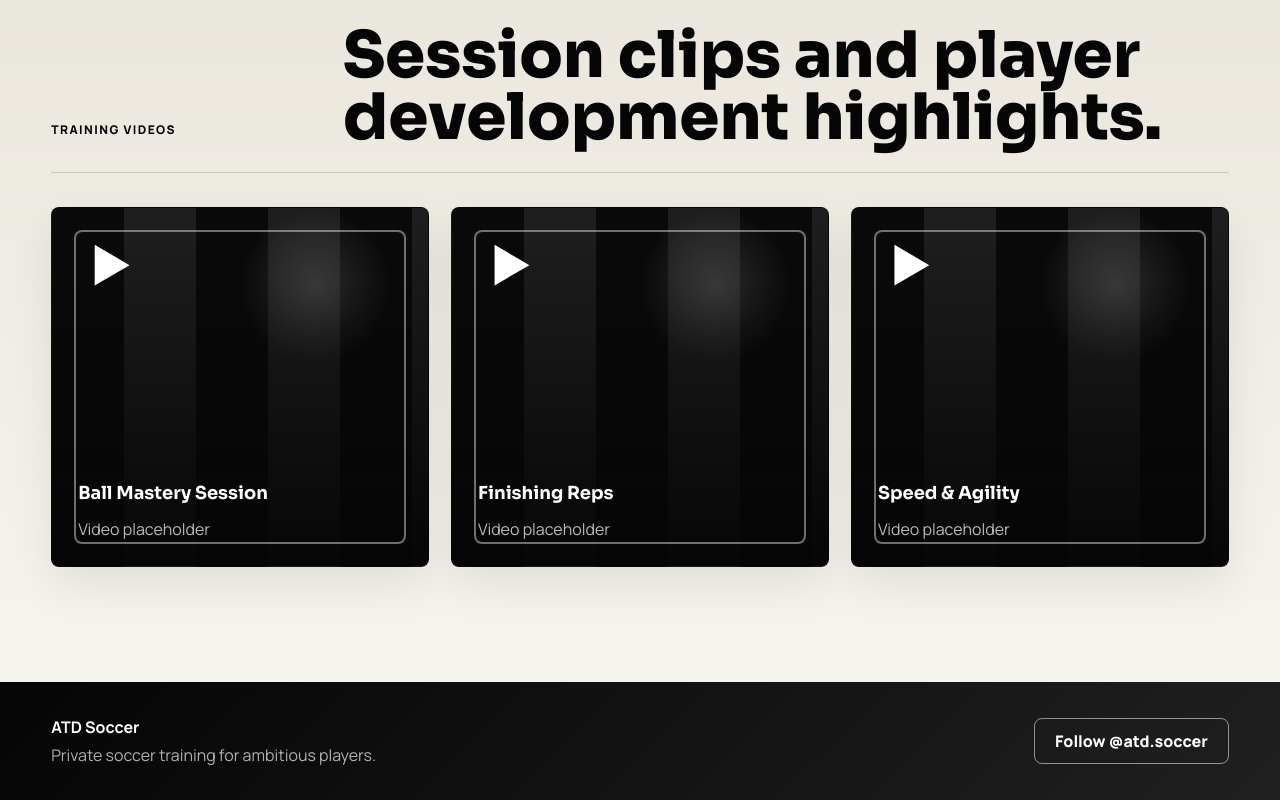
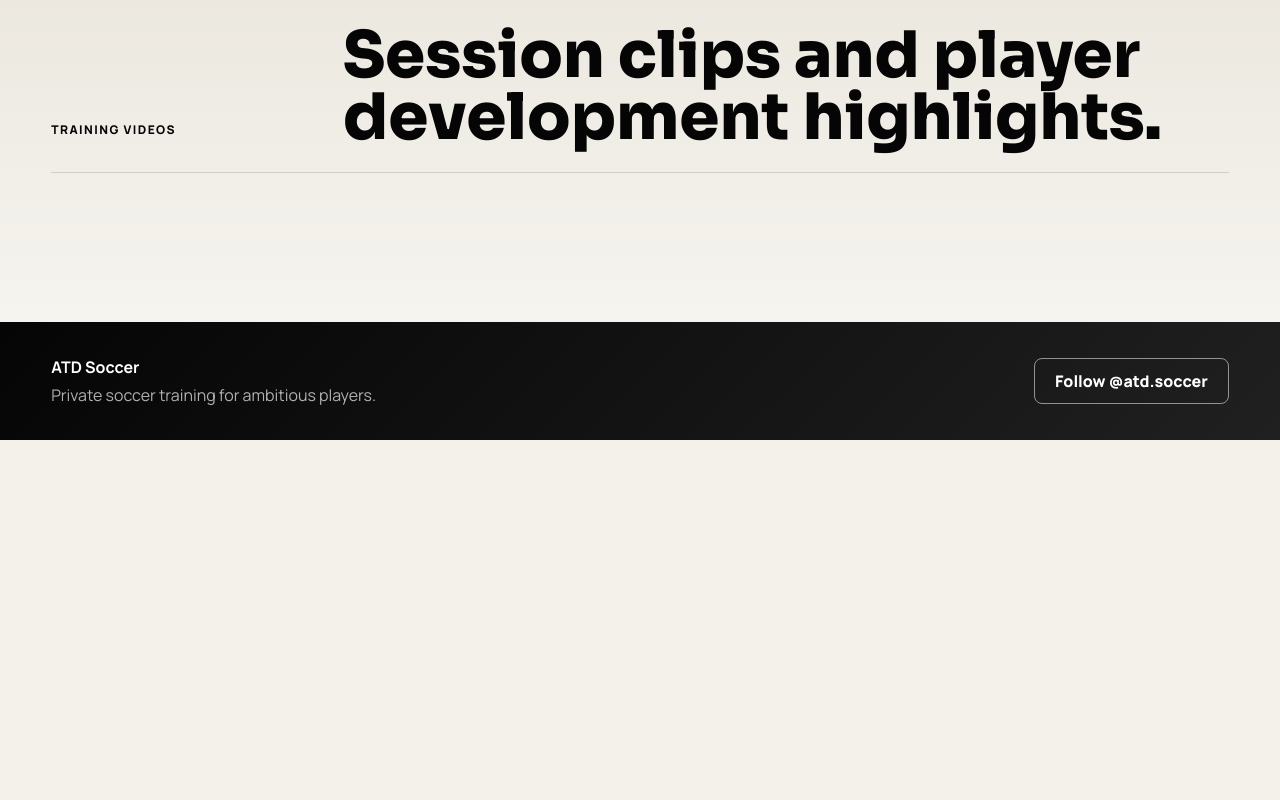
Before and after one commit to HistoryGuru/ATD, a plain HTML site: page index.html in a window 1280 px wide. Shown: the part 3552-4352 px from the top of the page. After the commit the page ends 3992 px from the top, so only its background shows below. Drawn offline with Linux system fonts and the light colour scheme.

Commit message:
Update index.html

```diff
--- a/index.html
+++ b/index.html
@@ -148,22 +148,7 @@
           <h2>Session clips and player development highlights.</h2>
         </div>
         <div class="video-grid">
-          <article class="video-placeholder">
-            <div class="play-symbol" aria-hidden="true"></div>
-            <h3>Ball Mastery Session</h3>
-            <p>Video placeholder</p>
-          </article>
-          <article class="video-placeholder">
-            <div class="play-symbol" aria-hidden="true"></div>
-            <h3>Finishing Reps</h3>
-            <p>Video placeholder</p>
-          </article>
-          <article class="video-placeholder">
-            <div class="play-symbol" aria-hidden="true"></div>
-            <h3>Speed & Agility</h3>
-            <p>Video placeholder</p>
-          </article>
-        </div>
+          </div>
       </section>
     </main>
 
```
